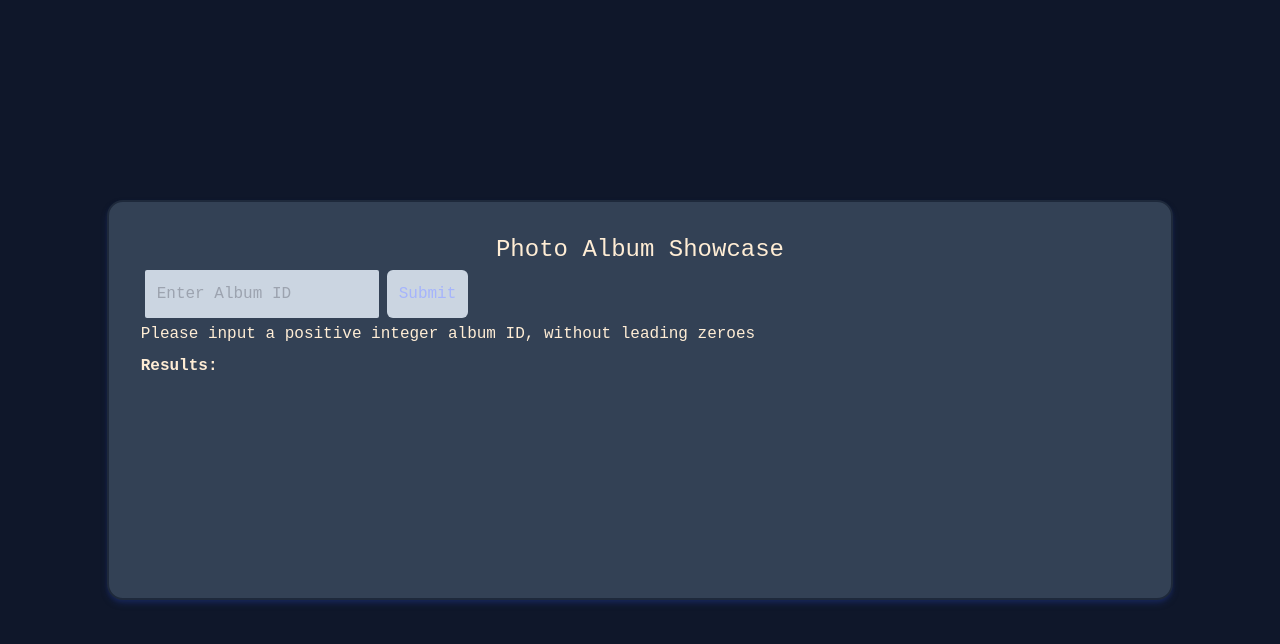
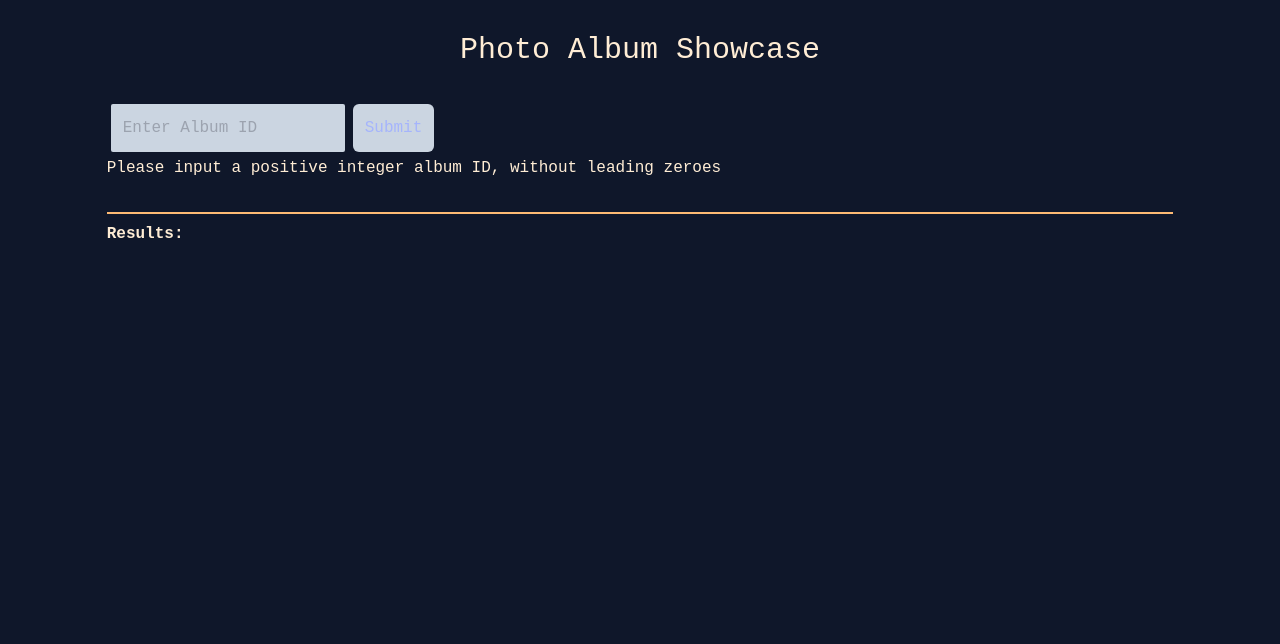
Before and after one commit to jakeandbakelindvall/photo-album-showcase, a React (Create React App) app: page / in a window 1280 px wide. Shown: the top 644 px of the page. Built offline with nearby package versions, Linux system fonts and the light colour scheme; a web font is replaced by a local one.

Commit message:
app, photo list, and photo list card styles to look purty

```diff
--- a/src/components/App/App.tsx
+++ b/src/components/App/App.tsx
@@ -30,9 +30,9 @@ const App = () => {
   };
 
   return (
-    <div className="flex h-fit min-h-screen items-center justify-center">
-      <div className="min-h-[50vh] w-5/6 rounded-2xl border-2 border-slate-800 bg-slate-700 p-8 text-orange-100 shadow-md shadow-blue-950">
-        <h1 className="text-center text-2xl">Photo Album Showcase</h1>
+    <div className="mx-auto flex h-fit min-h-screen w-11/12 flex-col text-orange-100 md:w-5/6">
+      <h1 className="my-8 text-center text-3xl">Photo Album Showcase</h1>
+      <div className="flex flex-wrap items-start">
         <Input
           placeholder="Enter Album ID"
           value={inputValue}
@@ -46,12 +46,10 @@ const App = () => {
         >
           Submit
         </Button>
+      </div>
       <div>
         {(invalid || isError) && (
-            <span
-              className="font-bold text-red-400"
-              data-testid="error-message"
-            >
+          <span className="font-bold text-red-400" data-testid="error-message">
             Error:&nbsp;
           </span>
         )}
@@ -60,7 +58,6 @@ const App = () => {
       {isLoading && <div>Loading...</div>}
       <PhotoList photos={data ?? []} dataTestId="photo-list" />
     </div>
-    </div>
   );
 };
 
--- a/src/components/PhotoList/PhotoList.tsx
+++ b/src/components/PhotoList/PhotoList.tsx
@@ -7,8 +7,12 @@ const PhotoList = ({
   dataTestId,
 }: { photos: Photo[] } & TestTarget) => {
   return (
-    <div data-testid={dataTestId}>
+    <div
+      className="mt-8 flex w-full flex-col justify-start border-t-2 border-orange-300"
+      data-testid={dataTestId}
+    >
       <div className="my-2 font-bold">Results:</div>
+      <div className="grid auto-rows-fr grid-cols-1 gap-1 sm:grid-cols-2 sm:gap-2 lg:grid-cols-3">
         {photos.map((photo) => (
           <PhotoListCard
             key={`photo-list-card-${photo.id}`}
@@ -17,6 +21,7 @@ const PhotoList = ({
           />
         ))}
       </div>
+    </div>
   );
 };
 
--- a/src/components/PhotoListCard/PhotoListCard.tsx
+++ b/src/components/PhotoListCard/PhotoListCard.tsx
@@ -9,20 +9,27 @@ const PhotoListCard = ({
 }: { photo: Photo } & TestTarget) => {
   const [expanded, setExpanded] = useState<boolean>(false);
 
-  const imageClassName: string = "w-1/4";
+  const imageWrapperClassName: string = "w-32 h-32";
+  const imageClassName: string = "h-full";
 
   return (
-    <div data-testid={dataTestId}>
+    <div
+      className="flex flex-col rounded-2xl border-2 border-slate-800 bg-slate-700 p-2 shadow-md shadow-sky-950 transition-colors duration-500 hover:border-slate-500 md:p-4"
+      data-testid={dataTestId}
+    >
       <div>Photo ID: {photo.id}</div>
       <div>Photo Title: {photo.title}</div>
+      <div className="mt-1 flex h-[-webkit-fill-available] flex-col justify-end gap-2">
         {!expanded && (
           <>
+            <div className={imageWrapperClassName}>
               <img
                 alt="Thumbnail"
                 className={imageClassName}
                 src={photo.thumbnailUrl}
                 data-testid="thumbnail-image"
               ></img>
+            </div>
             <Button
               variant="secondary"
               onClick={() => setExpanded(true)}
@@ -34,13 +41,22 @@ const PhotoListCard = ({
         )}
         {expanded && (
           <>
+            <div className="flex justify-between">
+              <div className={imageWrapperClassName}>
                 <img
                   alt="Full size"
                   className={imageClassName}
                   src={photo.url}
                   data-testid="full-image"
                 ></img>
-          <div data-testid="album-id">Album ID: {photo.albumId}</div>
+              </div>
+              <div
+                className="mt-8 max-w-[35%] text-xs font-bold"
+                data-testid="album-id"
+              >
+                (Album ID: {photo.albumId})
+              </div>
+            </div>
             <Button
               variant="secondary"
               onClick={() => setExpanded(false)}
@@ -51,6 +67,7 @@ const PhotoListCard = ({
           </>
         )}
       </div>
+    </div>
   );
 };
 
```
Lines whose indentation alone changed are shown as unchanged.
